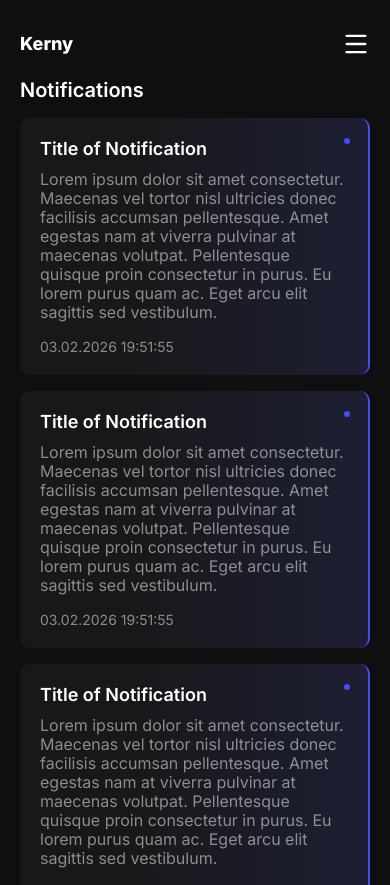
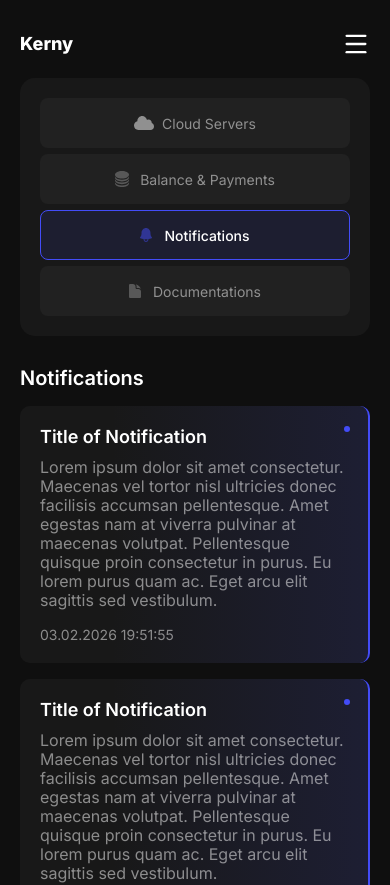
Before and after one commit to AnastasiiaDedela/kerny, a Next.js app: page /workspace/notifications in a window 390 px wide. Shown: the top 885 px of the page. Built offline with nearby package versions, Linux system fonts and the light colour scheme.

Commit message:
feat: add mobile resolution for notification page

```diff
--- a/src/app/workspace/notifications/page.tsx
+++ b/src/app/workspace/notifications/page.tsx
@@ -1,4 +1,5 @@
 import { NotificationList, type NotificationItem } from '@/components/workspace/NotificationList';
+import { WorkspaceMobileNav } from '@/components/workspace/WorkspaceSidebar';
 
 const message =
   'Lorem ipsum dolor sit amet consectetur. Maecenas vel tortor nisl ultricies donec facilisis accumsan pellentesque. Amet egestas nam at viverra pulvinar at maecenas volutpat. Pellentesque quisque proin consectetur in purus. Eu lorem purus quam ac. Eget arcu elit sagittis sed vestibulum.';
@@ -14,6 +15,9 @@ const notifications: NotificationItem[] = Array.from({ length: 5 }, (_, i) => ({
 export default function NotificationsPage() {
   return (
     <div>
+      {/* Same 30px under the nav card as the balance page; there it's a 20px column gap + 10px. */}
+      <WorkspaceMobileNav className="mb-[30px] lg:hidden" />
+
       <h1 className="text-xl leading-6 font-semibold text-white">Notifications</h1>
 
       <div className="mt-4">
```
